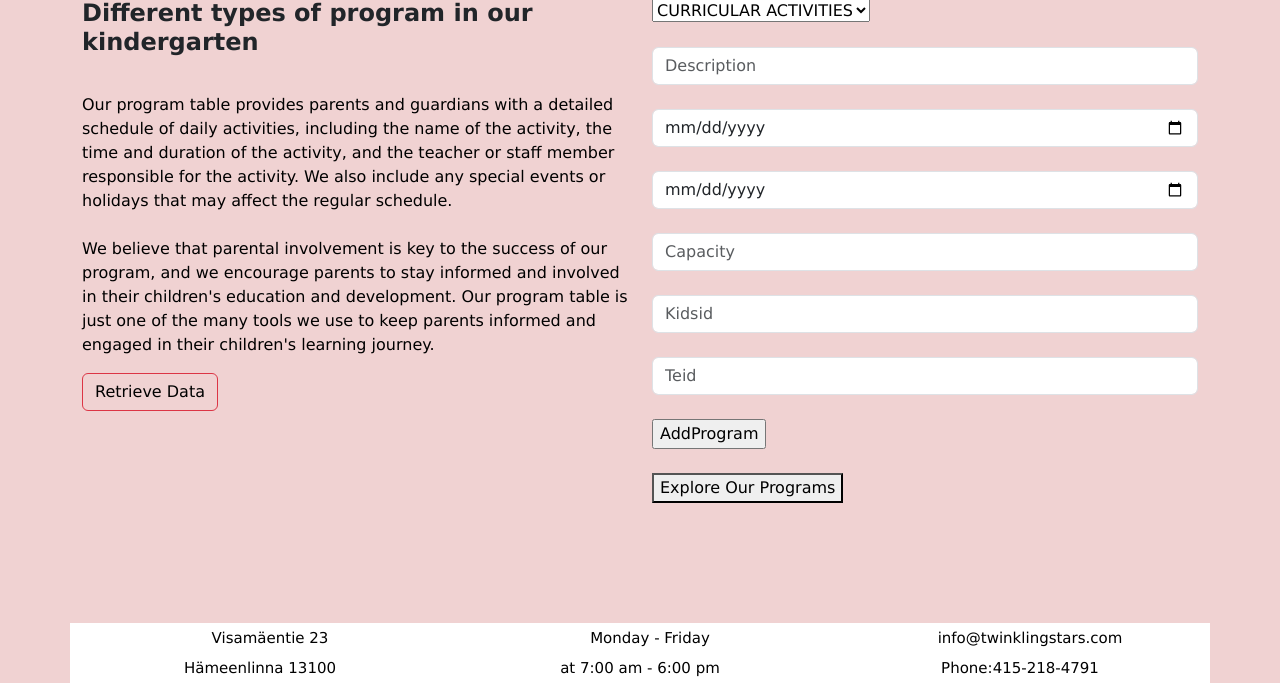
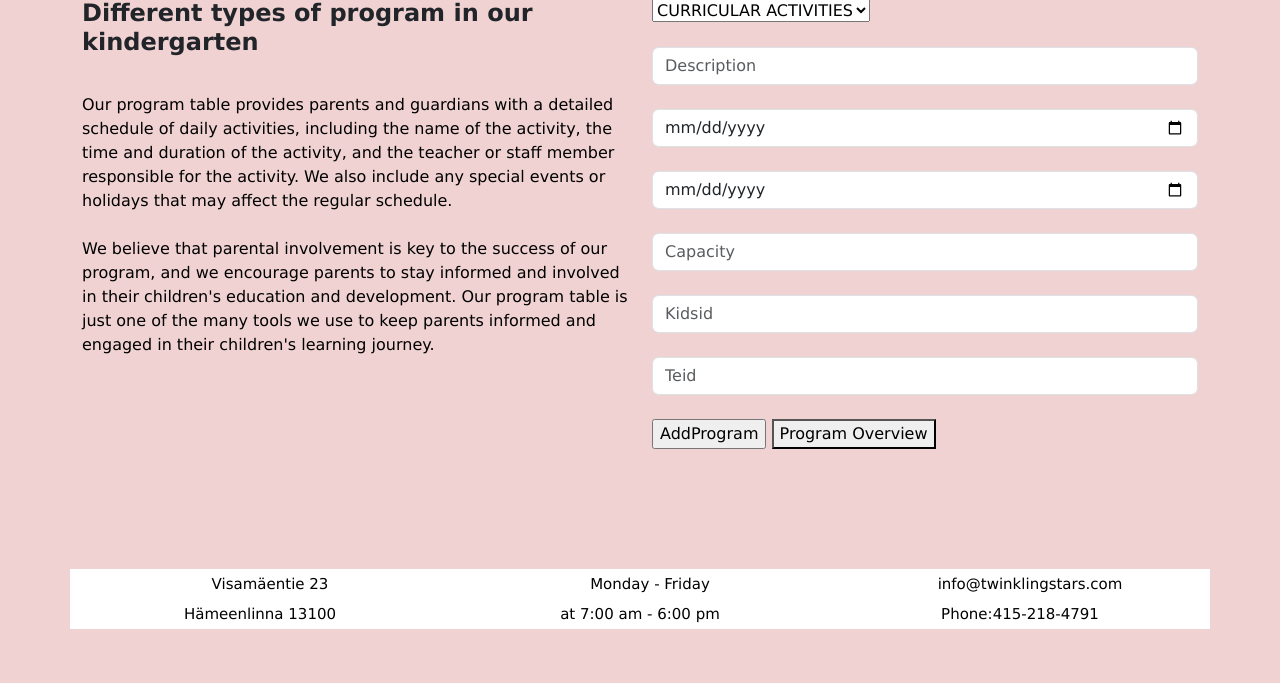
Before and after one commit to sonali22000/Kinda-Team18, a PHP site: page /createprogram.php in a window 1280 px wide. Shown: the part 863-1546 px from the top of the page. After the commit the page ends 1492 px from the top, so only its background shows below. Run offline with PHP 8.4, Linux system fonts and the light colour scheme.

Commit message:
changes in button

```diff
--- a/createprogram.php
+++ b/createprogram.php
@@ -58,7 +58,7 @@
 <p>Our program table provides parents and guardians with a detailed schedule of daily activities, including the name of the activity, the time and duration of the activity, and the teacher or staff member responsible for the activity. We also include any special events or holidays that may affect the regular schedule.
 <br><br>We believe that parental involvement is key to the success of our program, and we encourage parents to stay informed and involved in their children's education and development. Our program table is just one of the many tools we use to keep parents informed and engaged in their children's learning journey.</p>
 
-<a class="btn btn-danger" href="readprogram.php" role="button">Retrieve Data
+
 
 
 </a>
@@ -95,7 +95,7 @@
                  this.style.color='blue';
                  this.style.backgroundColor='white';
                  this.style.fontSize='1.1em';"; >
-                 </span> <br> <br>
+                 </span>
                  <button onclick="window.location.href='readprogram.php';">
        <span onmouseover="this.style.color='red';
                  this.style.backgroundColor='black';
@@ -104,7 +104,7 @@
                  this.style.color='blue';
                  this.style.backgroundColor='white';
                  this.style.fontSize='1.1em';"; >
-                 Explore Our Programs</span></button>
+                 Program Overview</span></button>
 
 
 
--- a/updatedeleteprogram.php
+++ b/updatedeleteprogram.php
@@ -37,7 +37,7 @@ $row = mysqli_fetch_array($result)
   <input type="int" name="teid" required value = "<?php echo $row['teid'];?>" placeholder="Teid" class="form-control" >  <br>
 
 
-  <input type ="submit" value ="Update your data" name="update"  <span onmouseover="this.style.color='red';
+  <input type ="submit" value ="Edit Program" name="update"  <span onmouseover="this.style.color='red';
                  this.style.backgroundColor='black';
                  this.style.fontSize='1em'; ";
       onmouseout="
@@ -46,7 +46,7 @@ $row = mysqli_fetch_array($result)
                  this.style.fontSize='1.1em';"; >
                  </span>
                  <br> <br>
-  <input type ="submit" value ="Delete your data" name="delete"   <span onmouseover="this.style.color='red';
+  <input type ="submit" value ="Delete Program" name="delete"   <span onmouseover="this.style.color='red';
                  this.style.backgroundColor='black';
                  this.style.fontSize='1em'; ";
       onmouseout="
```
